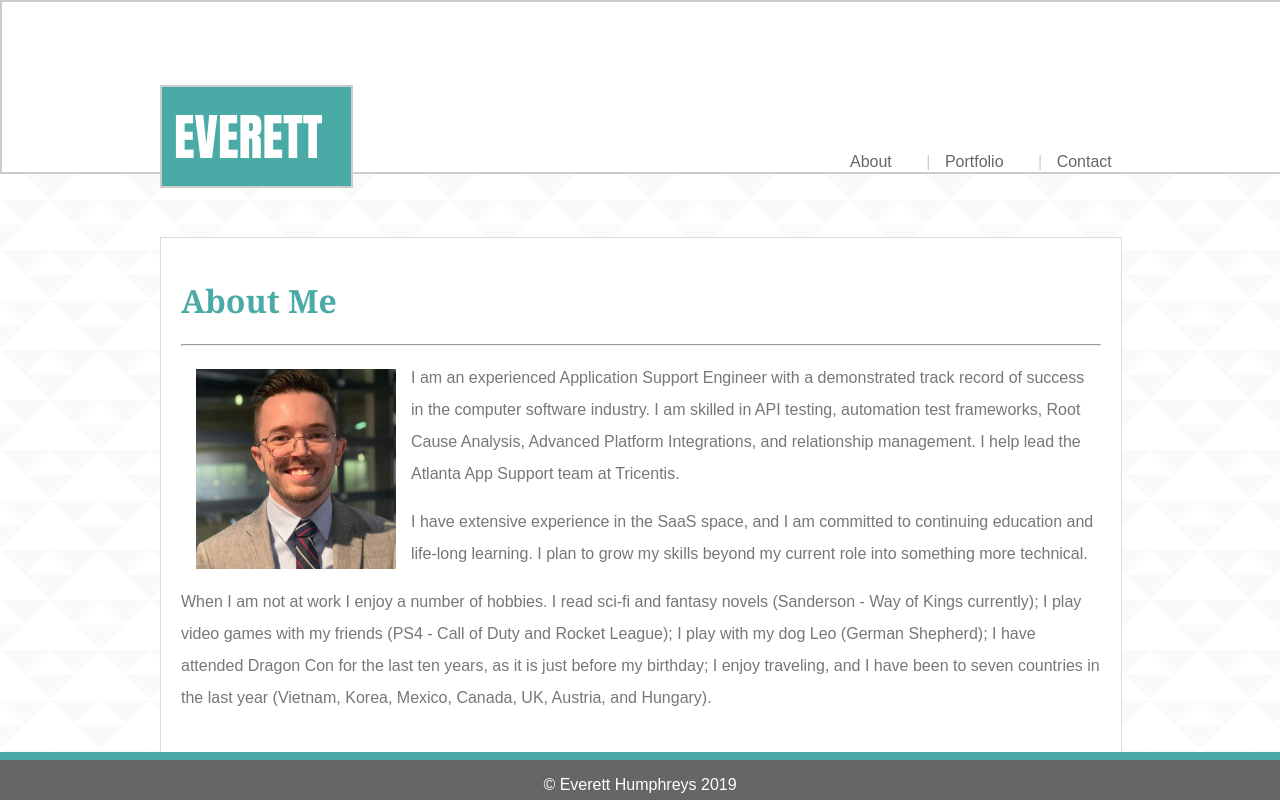
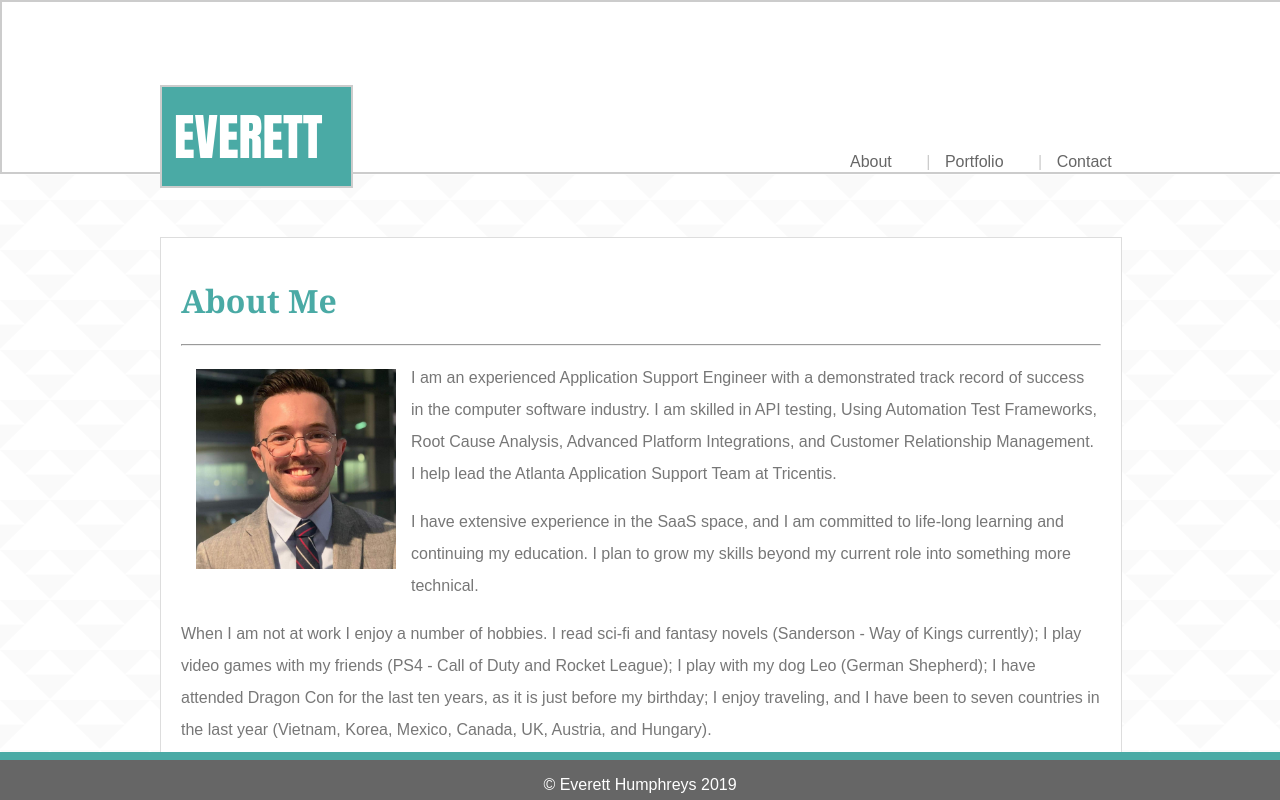
Before and after one commit to everetthumphreys/portfolio, a plain HTML site: page index.html in a window 1280 px wide. Drawn offline with Linux system fonts and the light colour scheme.

Commit message:
Updated my Bio

```diff
--- a/index.html
+++ b/index.html
@@ -28,20 +28,24 @@
             <img
                 src="https://github.com/everetthumphreys/portfolio/blob/master/assets/images/1561389773687.jpg?raw=true">
             <p>I am an experienced Application Support Engineer with a demonstrated track record of success in the
-                computer software industry. I am skilled in API testing, automation test frameworks, Root Cause
+                computer software industry. I am skilled in API testing, Using Automation Test Frameworks, Root Cause
                 Analysis,
-                Advanced Platform Integrations, and relationship management. I help lead the Atlanta App Support team at
+                Advanced Platform Integrations, and Customer Relationship Management. I help lead the Atlanta
+                Application Support Team at
                 Tricentis.</p>
-            <p>I have extensive experience in the SaaS space, and I am committed to continuing education and life-long
-                learning. I plan to grow my skills beyond my current role into something more technical.</p>
+            <p>I have extensive experience in the SaaS space, and I am committed to life-long learning and continuing my
+                education. I plan to grow my skills beyond my current role into something more technical.</p>
             <p>When I am not at work I enjoy a number of hobbies. I read sci-fi and fantasy novels (Sanderson - Way of
-                Kings currently); I play video games with my friends (PS4 - Call of Duty and Rocket League); I play with my dog Leo
+                Kings currently); I play video games with my friends (PS4 - Call of Duty and Rocket League); I play with
+                my dog Leo
                 (German Shepherd); I have attended Dragon Con for the last ten years, as it is just before my birthday;
                 I enjoy traveling, and I have been to seven countries in the last year (Vietnam, Korea, Mexico, Canada,
                 UK, Austria, and Hungary). </p>
         </div>
     </div>
-    <div class="sticky-footer"><p>&copy; Everett Humphreys 2019</p></div>
+    <div class="sticky-footer">
+        <p>&copy; Everett Humphreys 2019</p>
+    </div>
 </body>
 
 </html>
```
